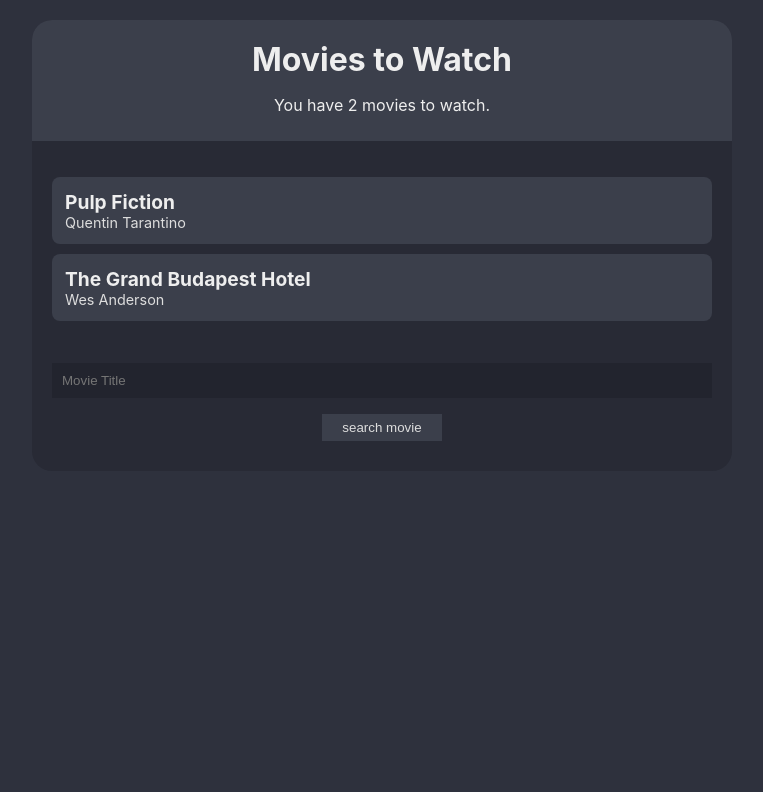
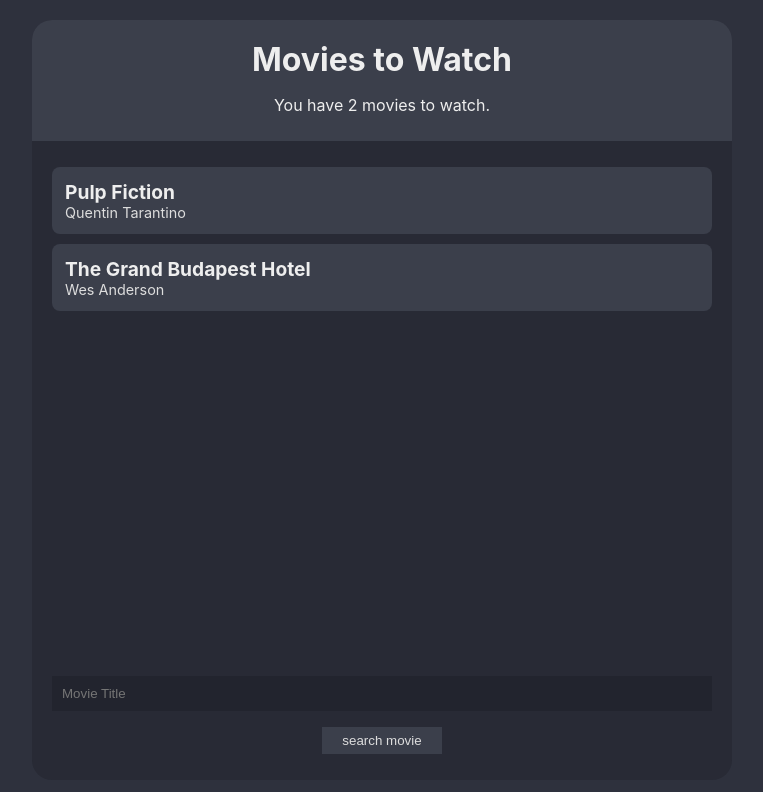
Before and after one commit to tootboi/React-MovieList, a React (Create React App) app: page / in a window 1280 px wide. Shown: the top 792 px of the page, without its empty margins (258-1021 px from the left). Built offline with nearby package versions, Linux system fonts and the light colour scheme.

Commit message:
improved UI and UX

```diff
--- a/src/components/MovieForm.js
+++ b/src/components/MovieForm.js
@@ -24,7 +24,7 @@ const MovieForm = () => {
         document.getElementById('errorOverlay').style.display = 'none';
     }
     return (
-        <div>
+        <div className='movieForm'>
             <div className="overlayContainer" onClick={overlayOff}>
                 <div id="errorOverlay">
                     <div className="overlay">
--- a/src/index.css
+++ b/src/index.css
@@ -8,11 +8,24 @@ body {
   background: #2e313d;
 }
 
+html, body, #root {
+  height: 100%;
+  width: 100%;
+  margin: 0;
+}
+
+html, body {
+  overscroll-behavior-y: none;
+  position: fixed;
+  overflow: hidden;
+}
+
 .App{
   background: #282a35;
-  margin: 20px auto;
+  margin: 2.5vh auto;
   width: 90%;
   max-width: 700px;
+  height: 95%;
   color: #eee;
   border-radius: 20px;
 }
@@ -30,7 +43,16 @@ body {
 }
 
 .movie-list{
-  padding: 20px 20px 0px 20px;
+  padding: 10px 20px 0px 20px;
+  /* this calculates what height is needed to fill up remaining space in .App */
+  /* 126px == .navbar height; 134px == .movieForm height */
+  height: calc(100% - 126px - 134px);
+  overflow: auto;
+  scrollbar-width: none;
+}
+
+.movie-list::-webkit-scrollbar {
+  display: none;
 }
 
 .movie-list ul{
@@ -116,3 +138,10 @@ div.overlay {
   align-items: center;
   display: flex;
 }
+
+.movieForm {
+  position: absolute;
+  bottom: 2%;
+  width: 90%;
+  max-width: 700px;
+}
```
